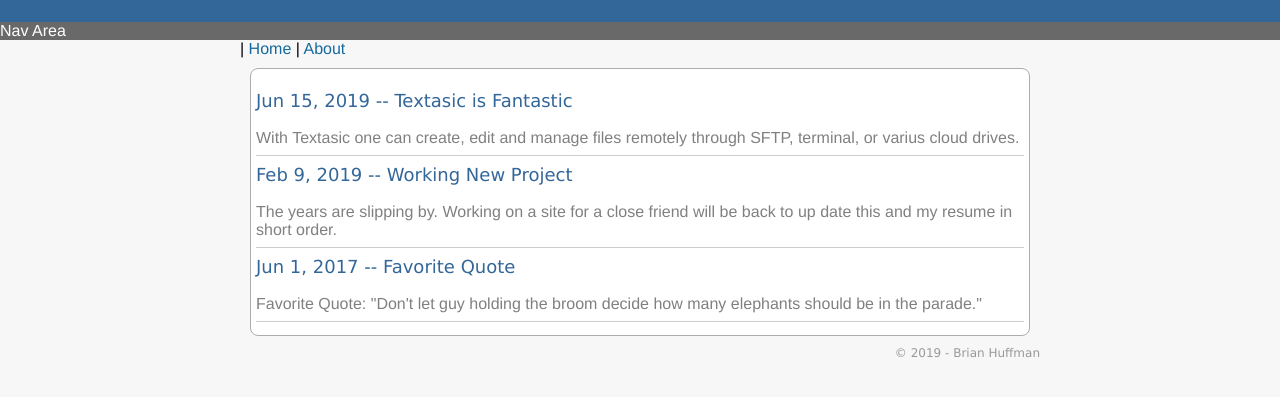
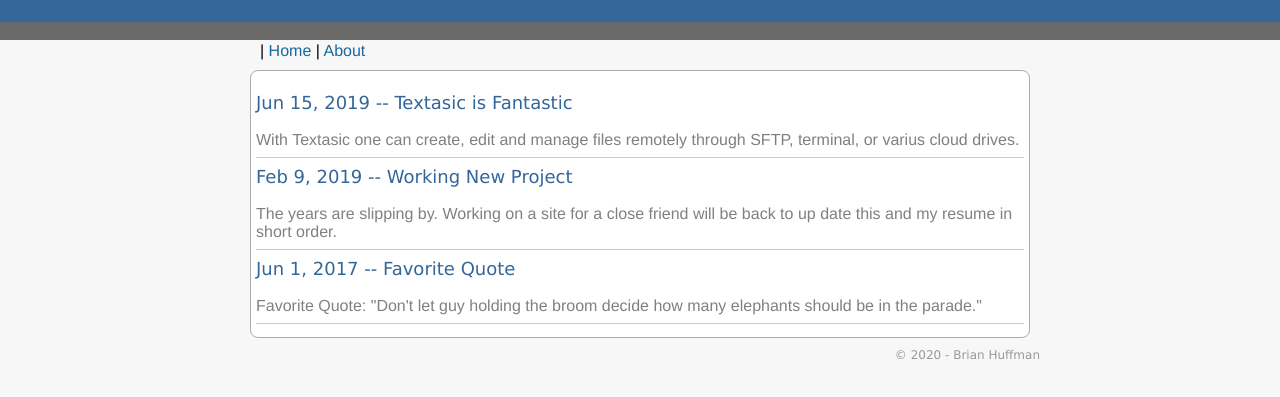
Before and after one commit to Zazoh/Zazoh, a plain HTML site: page index.html in a window 1280 px wide. Shown: the part 53-450 px from the top of the page. Drawn offline with Linux system fonts and the light colour scheme.

Commit message:
Minor updates to site

```diff
--- a/index.html
+++ b/index.html
@@ -23,13 +23,13 @@ function hideURLbar() {
 </head>
 <body onload="hideURLbar();loadDoc('blog');">
 <div class="header" id="title"><a href="index.html">Zazoh<span class="orange">.</span><span class="gray">com</span></a></div>
-<div class="navigation">Nav Area </div>
+<div class="navigation">&nbsp; </div>
 <div class="container">
-<div> | <a href="#" onclick="loadDoc('blog');">Home</a> | <a href="#" onclick="loadDoc('about');">About</a></div>
+<div class="divLink"> | <a href="#" onclick="loadDoc('blog');">Home</a> | <a href="#" onclick="loadDoc('about');">About</a></div>
   <div class="content"><p>
   <div id="blog"></div>
 </div>
-<div class="submeta">&copy; 2019 - Brian Huffman</div>
+<div class="submeta">&copy; 2020 - Brian Huffman</div>
  </div>
  </body>
  </html>
--- a/main.css
+++ b/main.css
@@ -4,6 +4,8 @@ body{
   margin: 0;
   padding: 0;
 }
+.divLink {margin-left:20px; margin-top:2px;}
+
 .navigation{
   background-color:#696969;
   color:#ffffff;
```
Also changed, not shown: about.xml (+6 -6 lines), 2 other files.
